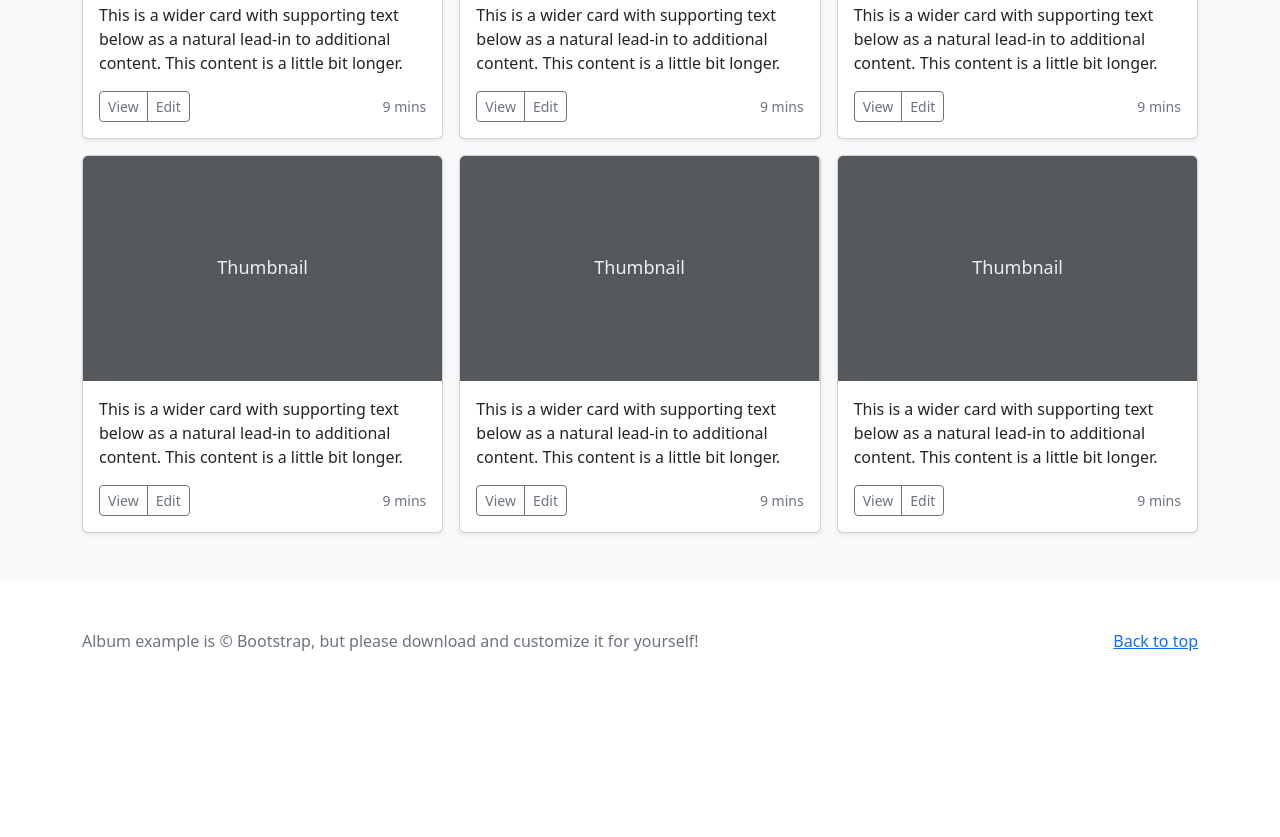
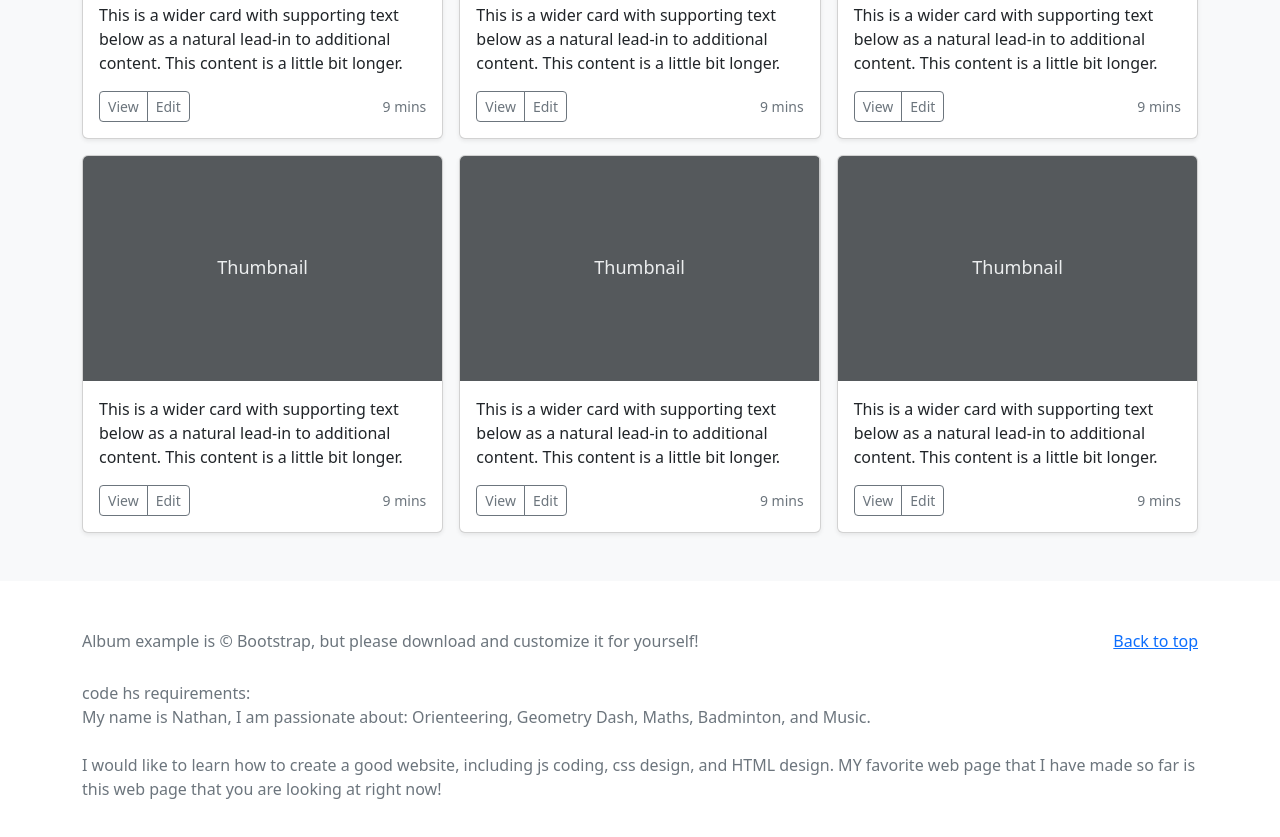
Before and after one commit to nathankopc-prog/website, a plain HTML site: page index.html in a window 1280 px wide. Shown: the part 1804-2641 px from the top of the page. Before the commit the page ends 2509 px from the top, so only its background shows below. Drawn offline with nearby package versions, Linux system fonts and the light colour scheme; a script that the page names is missing.

Commit message:
Update index.html

```diff
--- a/index.html
+++ b/index.html
@@ -8,7 +8,7 @@
             name="author"
             content="Mark Otto, Jacob Thornton, and Bootstrap contributors" />
         <meta name="generator" content="Hugo 0.98.0" />
-        <title>Nathan's-gaming_website</title>
+        <title>Nathan-gaming_website</title>
 
         <link
             rel="canonical"
@@ -16,7 +16,7 @@
 
         <link href="https://cdn.jsdelivr.net/npm/bootstrap@5.2.3/dist/css/bootstrap.min.css" rel="stylesheet">
 
-        <link rel="stylesheet" href="Styles.css" />
+        <link rel="stylesheet" href="styles.css" />
         <script src="script.js"></script>
     </head>
     <body>
@@ -533,6 +533,17 @@
                     Album example is &copy; Bootstrap, but please download and
                     customize it for yourself!
                 </p>
+                <br>
+                <p>
+                code hs requirements:<br>
+                My name is Nathan, I am passionate about:
+                Orienteering, Geometry Dash, Maths, Badminton, and Music.
+                    <br>
+                    <br>
+                I would like to learn how to create a good website,
+                including js coding, css design, and HTML design.
+                MY favorite web page that I have made so far is this web page that you are looking at right now!
+                </p>
 
             </div>
         </footer>
```
